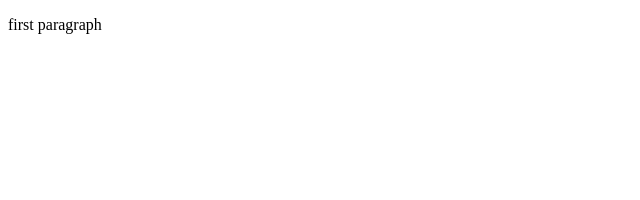
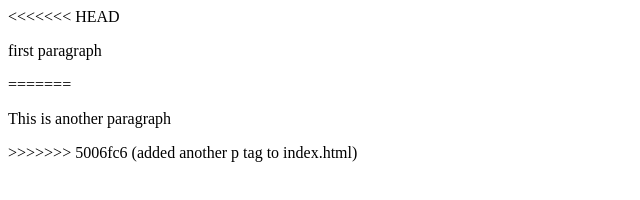
Before and after one commit to KieranMcS/learning-git, a plain HTML site: page index.html in a window 1280 px wide. Shown: the whole page, without its empty margins (0-640 px from the left). Drawn offline with Linux system fonts and the light colour scheme.

Commit message:
added another p tag to index.html

```diff
--- a/index.html
+++ b/index.html
@@ -2,6 +2,10 @@
 <html>
 <title>Git Tutorial</title>
 <body>
+<<<<<<< HEAD
  <p> first paragraph </P>
+=======
+    <p>This is another paragraph</p>
+>>>>>>> 5006fc6 (added another p tag to index.html)
 </body>
 </html>
```
